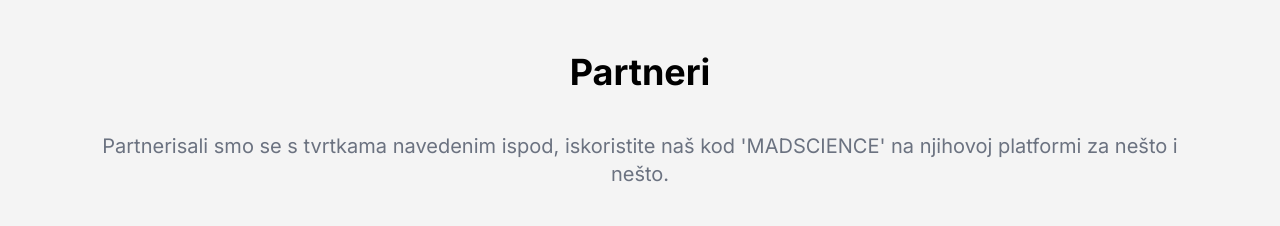
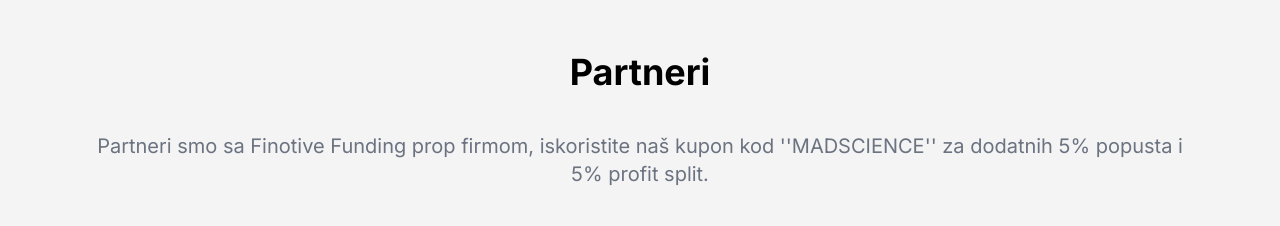
Before and after one commit to faustatwork/mad-science-website, a Next.js app: page / in a window 1280 px wide. Shown: the part 2440-2666 px from the top of the page. Built offline with nearby package versions, Linux system fonts and the light colour scheme; no server answers; the database is empty.

Commit message:
fix(index/partneri): edit desc

```diff
--- a/pages/index.tsx
+++ b/pages/index.tsx
@@ -195,8 +195,9 @@ const Index: NextPage = () => {
             Partneri
           </p>
           <p className="text-center text-xl text-gray-500 dark:text-gray-400 md:text-base">
-            Partnerisali smo se s tvrtkama navedenim ispod, iskoristite naš kod
-            &apos;MADSCIENCE&apos; na njihovoj platformi za nešto i nešto.
+            Partneri smo sa Finotive Funding prop firmom, iskoristite naš kupon
+            kod &apos;&apos;MADSCIENCE&apos;&apos; za dodatnih 5% popusta i 5%
+            profit split.
           </p>
           <Partners
             items={[
```
